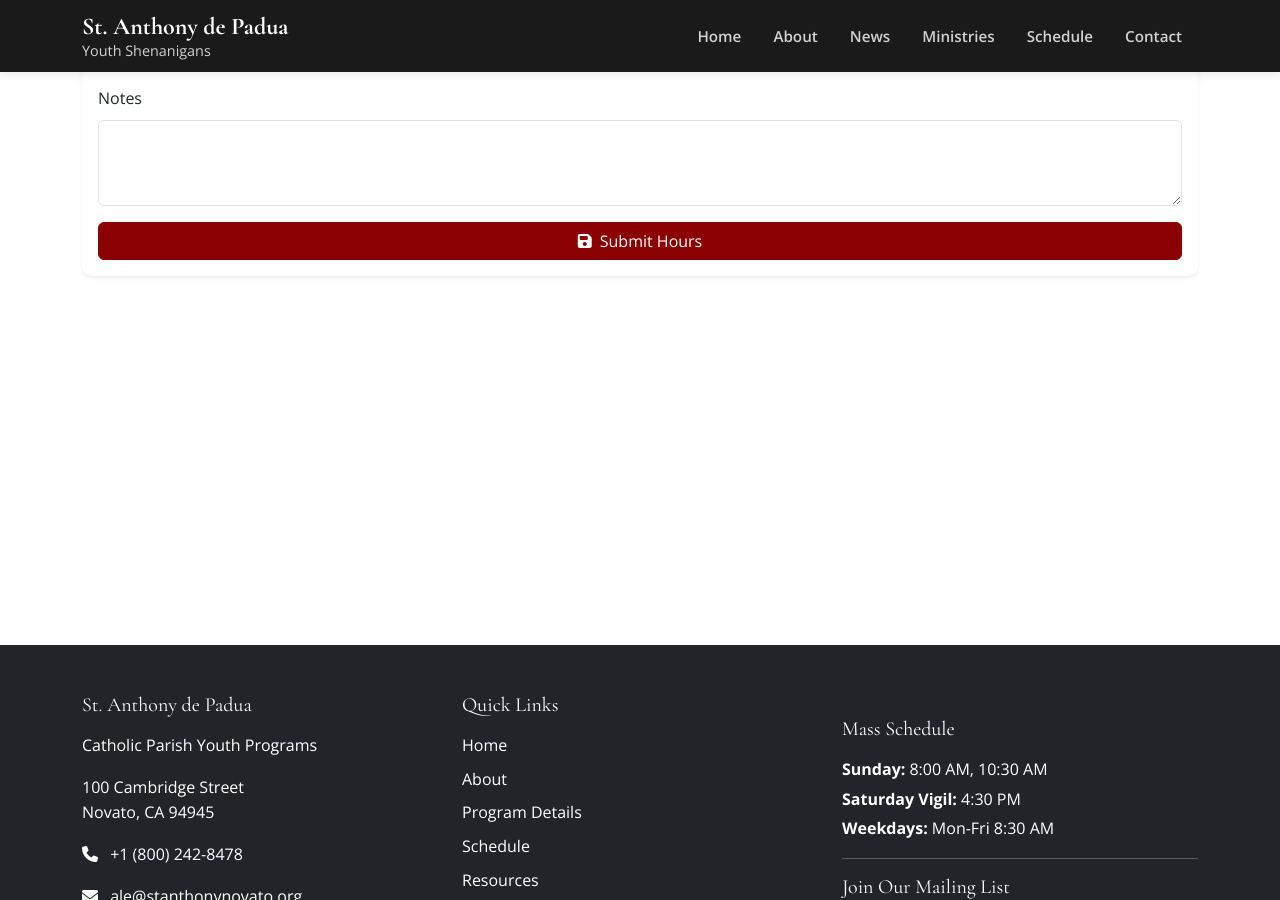
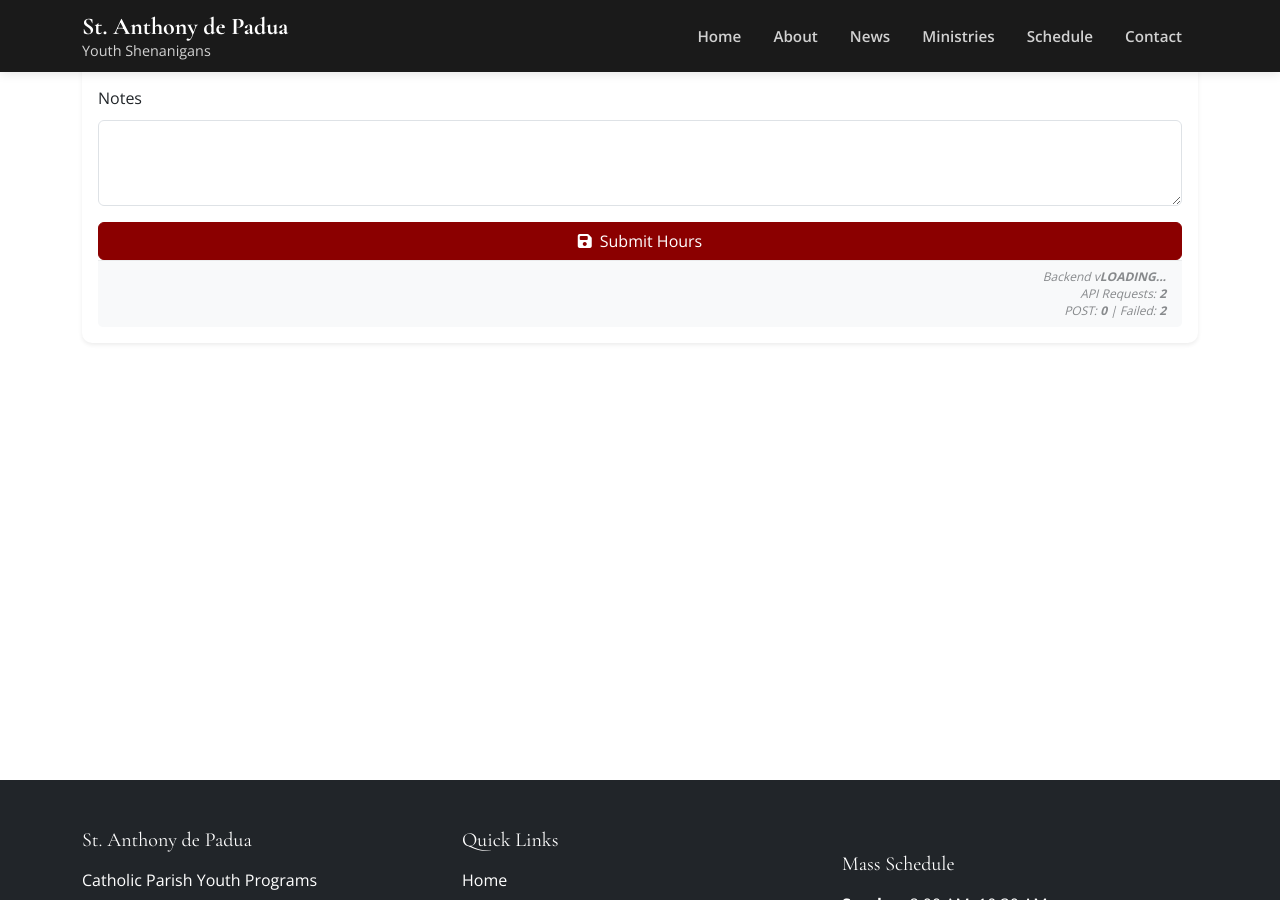
Before and after one commit to StAnthonyNovato/SAY-Website, a Jekyll site: the page built from pages/hourTool.html, in a window 1280 px wide and 900 px high, scrolled down 402 px. Built offline with Jekyll 4.4.1, drawn with Linux system fonts in a browser that asks for light colours.

Commit message:
feat: volunteer page: show more information

````diff
--- a/_config.yml
+++ b/_config.yml
@@ -21,6 +21,7 @@ description: >- # this means to ignore newlines until "baseurl:"
 instagram_username: stanthonyyouth.novato
 
 publisher: "St. Anthony de Padua Catholic Parish"
+
 plugins:
   - jekyll-feed
   - jekyll-sitemap
--- a/_sass/_volunteer-hours.scss
+++ b/_sass/_volunteer-hours.scss
@@ -63,4 +63,36 @@
       }
     }
   }
+
+    // Footer styles (only show on computer horizontal screen)
+      // Card styles
+  &-card {
+    border-radius: 10px;
+    overflow: hidden;
+
+    .card-header {
+      border-bottom: 0;
+    }
+
+    .card-footer {
+      padding: 0.5rem 1rem;
+      border-top: 1px solid rgba(0,0,0,0.05);
+    }
+  }
+
+  // Footer styles
+  &-footer {
+    font-size: 0.75rem;
+    opacity: 0.7;
+    font-style: italic;
+    transition: opacity 0.3s ease;
+
+    .d-block {
+      line-height: 1.4;
+    }
+
+    &:hover {
+      opacity: 1;
+    }
+  }
 }
--- a/assets/js/volunteer-hours.js
+++ b/assets/js/volunteer-hours.js
@@ -7,24 +7,118 @@
  * - Viewing volunteer hour logs
  */
 
+var apiRequests = {
+    total: 0,
+    success: 0,
+    failed: 0,
+    post: 0
+};
+
+function cleanVersion(version) {
+    // remove .dXXXXXXXX, if present
+    const cleaned = version.replace(/\.d[0-9a-f]+$/, '');
+    console.log(`cleanVersion: ${version} -> ${cleaned}`);
+    return cleaned;
+}
+
+function wrappedFetch(endpoint, options = {}) {
+    // Ensure headers exist in options
+    if (!options.headers) {
+        options.headers = {};
+    }
+
+    // Track POST requests
+    if (options.method === 'POST') {
+        apiRequests.post++;
+    }
+
+    return fetch(endpoint, options)
+        .then(response => {
+            apiRequests.success++;
+            apiRequests.total = apiRequests.success + apiRequests.failed;
+
+            // Update all API request counters
+            updateAllElements('apiRequests', apiRequests.total);
+            updateAllElements('postRequests', apiRequests.post);
+            updateAllElements('failedRequests', apiRequests.failed);
+            return response;
+        })
+        .catch(error => {
+            // Track failed requests
+            apiRequests.failed++;
+            apiRequests.total = apiRequests.success + apiRequests.failed;
+
+            // Update counters
+            updateAllElements('apiRequests', apiRequests.total);
+            updateAllElements('failedRequests', apiRequests.failed);
+
+            // Re-throw the error for handling elsewhere
+            throw error;
+        });
+}
+
+// Helper function to update all elements with the same base ID
+function updateAllElements(baseId, value) {
+    // Find all elements that start with the baseId
+    for (let i = 1; i <= 4; i++) {
+        const element = document.getElementById(baseId + i);
+        if (element) {
+            element.textContent = value;
+        }
+    }
+    // Also update the original element if it exists (for backward compatibility)
+    const originalElement = document.getElementById(baseId);
+    if (originalElement) {
+        originalElement.textContent = value;
+    }
+}
+
 document.addEventListener('DOMContentLoaded', function() {
   const backendURL = window.backendBaseURL + '/volunteer_hours';
+
+  wrappedFetch(window.backendBaseURL + "/healthcheck?src=VolunteerHoursTool&c=1")
+    .then(response => {
+        return response.json();
+    })
+    .then(data => {
+        // Update all version elements
+        updateAllElements('backendVersion', cleanVersion(data.version) || 'Unknown');
+    })
+    .catch(error => {
+        console.error('Error fetching backend version:', error);
+    });
 
   // ==========================================
   // Helper Functions
   // ==========================================
 
   /**
-   * Makes a fetch request to the API with error handling
+   * Makes a fetch request to the API with error handling and no caching
    * @param {string} endpoint - API endpoint to fetch from
    * @param {Object} options - Fetch options (method, headers, body)
    * @returns {Promise} - Promise that resolves to the JSON response
    */
   function fetchWithErrorHandling(endpoint, options = {}) {
-    return fetch(backendURL + endpoint, options)
+    // Ensure headers exist in options
+    if (!options.headers) {
+      options.headers = {};
+    }
+
+    // Add cache control headers to prevent caching
+    options.headers = {
+      ...options.headers,
+      'Cache-Control': 'no-cache, no-store, must-revalidate',
+      'Pragma': 'no-cache',
+      'Expires': '0'
+    };
+
+    return wrappedFetch(backendURL + endpoint, options)
       .then(response => {
         if (!response.ok) {
           return response.json().then(errorData => {
+            // Track failed requests in fetchWithErrorHandling too
+            apiRequests.failed++;
+            updateAllElements('failedRequests', apiRequests.failed);
             throw new Error(errorData.error || `Failed request - ${response.statusText}`);
           }).catch(e => {
             // If response.json() fails, just use the status text
@@ -235,7 +329,7 @@ document.addEventListener('DOMContentLoaded', function() {
         // Add rows to table
         hoursData.forEach(entry => {
           const row = document.createElement('tr');
-
+          row.setAttribute('title', `ID ${entry.id}`);
           row.innerHTML = `
             <td>${entry.name}</td>
             <td>${formatDate(entry.date)}</td>
@@ -304,7 +398,7 @@ document.addEventListener('DOMContentLoaded', function() {
           // Add rows to table
           userData.history.forEach(entry => {
             const row = document.createElement('tr');
-
+            row.setAttribute('title', `ID ${entry.id}`);
             row.innerHTML = `
               <td>${formatDate(entry.date)}</td>
               <td>${entry.hours}</td>
--- a/pages/hourTool.html
+++ b/pages/hourTool.html
@@ -3,42 +3,7 @@ layout: default
 title: Volunteer Hour Tracking
 permalink: /hours
 ---
-<!--
-### 6. Get Volunteer Summary for a Single User
 
-**GET** `/api/volunteer_hours/view/<id>`
-
-- **Description:** Retrieve all information for a single user, including total hours, name, email, and a list of their volunteer history.
-- **Response:**
-    - `200 OK` with a JSON object containing user info, total hours, and a `history` array of all their volunteer logs.
-    - `404 Not Found` if the user does not exist.
-
-**Example Response:**
-```json
-{
-  "id": 1,
-  "name": "Alice",
-  "email": "alice@example.com",
-  "total_hours": 12.5,
-  "history": [
-    {
-      "id": 10,
-      "date": "2025-08-01",
-      "hours": 2.5,
-      "notes": "Helped with setup!",
-      "created_at": "2025-08-01 12:34:56"
-    },
-    {
-      "id": 7,
-      "date": "2025-07-15",
-      "hours": 3.0,
-      "notes": "Food pantry",
-      "created_at": "2025-07-15 09:12:34"
-    }
-  ]
-}
-```
--->
 <div class="container py-5 volunteer-hours" style="margin-top: 6vh;">
   <!-- Tabs for navigation -->
   <ul class="nav nav-tabs mb-4 volunteer-hours-tabs" id="volunteerTabs" role="tablist">
@@ -105,6 +70,15 @@ permalink: /hours
           <div class="alert alert-danger mt-3 d-none" id="logHoursError">
             Error logging hours. Please try again.
           </div>
+
+          <!-- Card footer -->
+          <div class="card-footer bg-light text-end">
+            <small class="volunteer-hours-footer text-muted">
+              <span class="d-block">Backend v<span class="fw-bold" id="backendVersion1">LOADING...</span></span>
+              <span class="d-block">API Requests: <span class="fw-bold" id="apiRequests1">LOADING...</span></span>
+              <span class="d-block">POST: <span class="fw-bold" id="postRequests1">0</span> | Failed: <span class="fw-bold" id="failedRequests1">0</span></span>
+            </small>
+          </div>
         </div>
       </div>
     </div>
@@ -126,7 +100,7 @@ permalink: /hours
               <input type="email" class="form-control" id="emailInput" required>
             </div>
             <div class="mb-3">
-              <label for="phoneInput" class="form-label">Phone (optional)</label>
+
               <input type="tel" class="form-control" id="phoneInput">
             </div>
             <div class="d-grid">
@@ -140,6 +114,15 @@ permalink: /hours
           </div>
           <div class="alert alert-danger mt-3 d-none" id="createUserError">
             Error registering volunteer. Please try again.
+          </div>
+
+          <!-- Card footer -->
+          <div class="card-footer bg-light text-end">
+            <small class="volunteer-hours-footer text-muted">
+              <span class="d-block">Backend v<span class="fw-bold" id="backendVersion2">LOADING...</span></span>
+              <span class="d-block">API Requests: <span class="fw-bold" id="apiRequests2">LOADING...</span></span>
+              <span class="d-block">POST: <span class="fw-bold" id="postRequests2">0</span> | Failed: <span class="fw-bold" id="failedRequests2">0</span></span>
+            </small>
           </div>
         </div>
       </div>
@@ -172,6 +155,15 @@ permalink: /hours
           </div>
           <div class="alert alert-danger mt-3 d-none" id="viewHoursError">
             Error retrieving volunteer hours. Please try again.
+          </div>
+
+          <!-- Card footer -->
+          <div class="card-footer bg-light text-end">
+            <small class="volunteer-hours-footer text-muted">
+              <span class="d-block">Backend v<span class="fw-bold" id="backendVersion3">LOADING...</span></span>
+              <span class="d-block">API Requests: <span class="fw-bold" id="apiRequests3">LOADING...</span></span>
+              <span class="d-block">POST: <span class="fw-bold" id="postRequests3">0</span> | Failed: <span class="fw-bold" id="failedRequests3">0</span></span>
+            </small>
           </div>
         </div>
       </div>
@@ -254,6 +246,15 @@ permalink: /hours
           <div class="alert alert-danger mt-3 d-none" id="statsError">
             Error retrieving volunteer stats. Please try again.
           </div>
+
+          <!-- Card footer -->
+          <div class="card-footer bg-light text-end">
+            <small class="volunteer-hours-footer text-muted">
+              <span class="d-block">Backend v<span class="fw-bold" id="backendVersion4">LOADING...</span></span>
+              <span class="d-block">API Requests: <span class="fw-bold" id="apiRequests4">LOADING...</span></span>
+              <span class="d-block">POST: <span class="fw-bold" id="postRequests4">0</span> | Failed: <span class="fw-bold" id="failedRequests4">0</span></span>
+            </small>
+          </div>
         </div>
       </div>
     </div>
````
